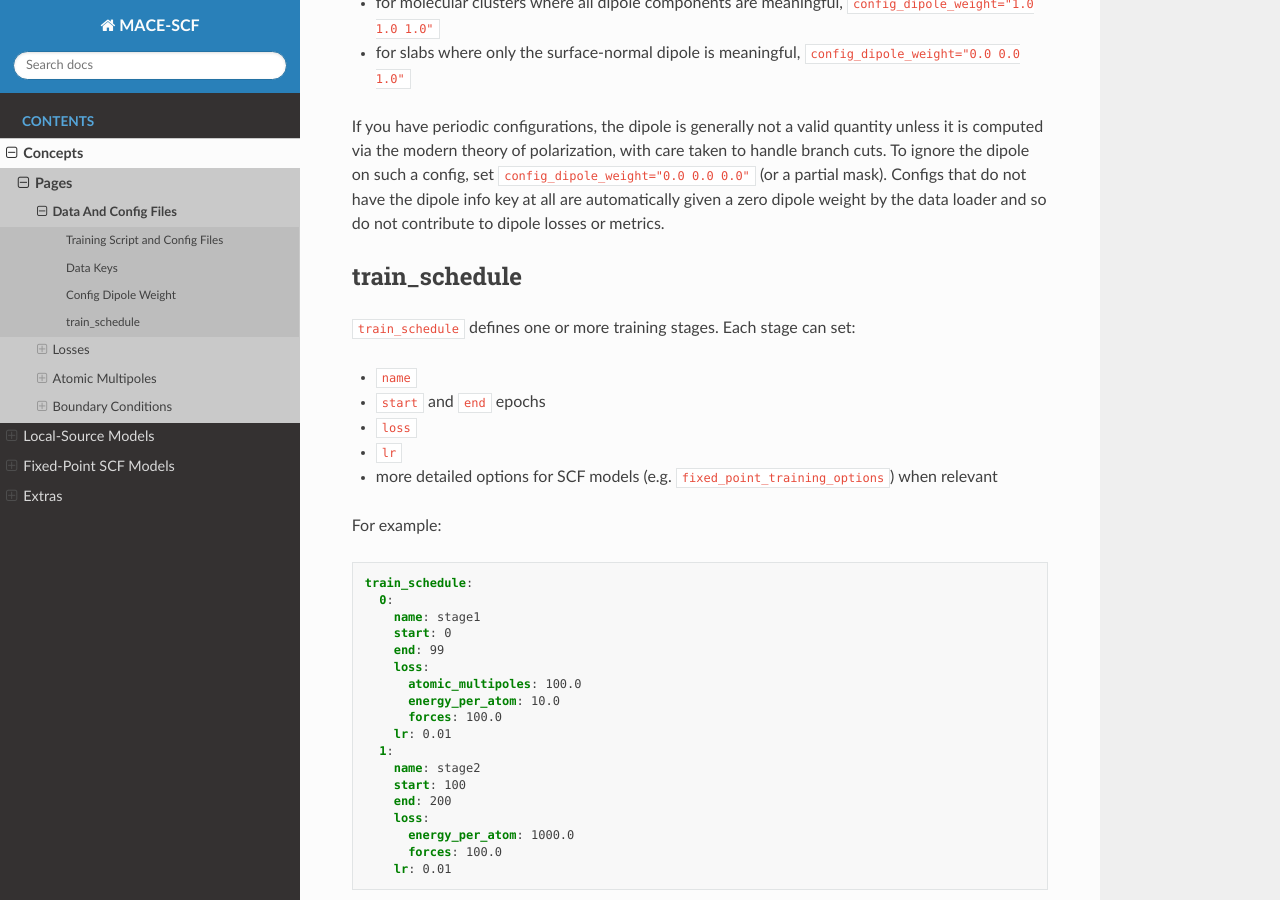
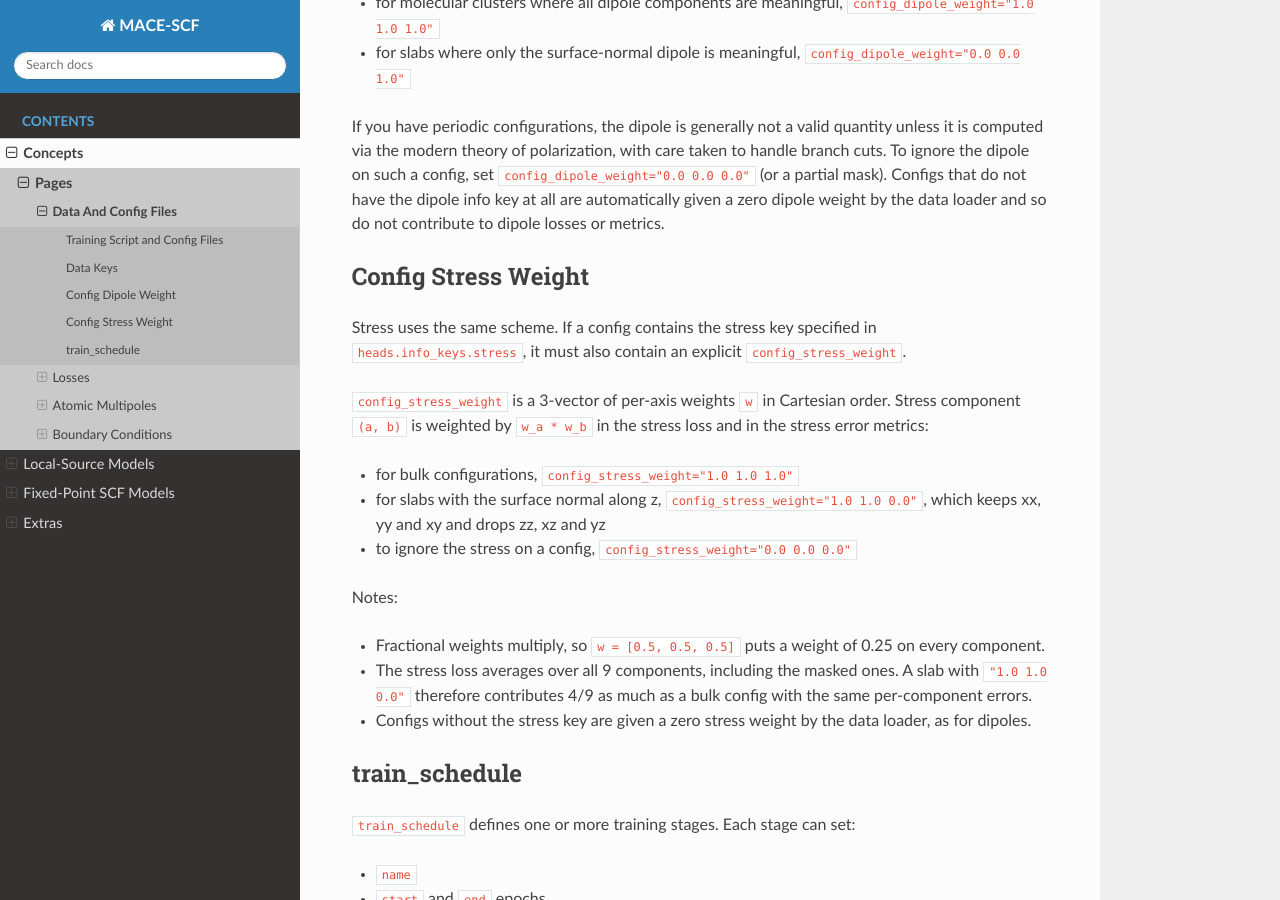
Before and after one commit to ACEsuit/mace-scf, a Sphinx documentation site: the page built from docs/concepts/data_and_config_files.md, in a window 1280 px wide and 900 px high, scrolled down 2859 px. Built offline with Sphinx 7.4.7 and the Read the Docs theme 3.1.0, drawn with Linux system fonts in a browser that asks for light colours.

Commit message:
add stress weight docs

```diff
--- a/docs/concepts/data_and_config_files.md
+++ b/docs/concepts/data_and_config_files.md
@@ -136,6 +136,31 @@ do not have the dipole info key at all are automatically given a zero
 dipole weight by the data loader and so do not contribute to dipole losses
 or metrics.
 
+## Config Stress Weight
+
+Stress uses the same scheme. If a config contains the stress key specified in
+`heads.info_keys.stress`, it must also contain an explicit
+`config_stress_weight`.
+
+`config_stress_weight` is a 3-vector of per-axis weights `w` in Cartesian
+order. Stress component `(a, b)` is weighted by `w_a * w_b` in the stress loss
+and in the stress error metrics:
+
+- for bulk configurations, `config_stress_weight="1.0 1.0 1.0"`
+- for slabs with the surface normal along z, `config_stress_weight="1.0 1.0 0.0"`,
+  which keeps xx, yy and xy and drops zz, xz and yz
+- to ignore the stress on a config, `config_stress_weight="0.0 0.0 0.0"`
+
+Notes:
+
+- Fractional weights multiply, so `w = [0.5, 0.5, 0.5]` puts a weight of
+  0.25 on every component.
+- The stress loss averages over all 9 components, including the masked ones. A
+  slab with `"1.0 1.0 0.0"` therefore contributes 4/9 as much as a bulk config
+  with the same per-component errors.
+- Configs without the stress key are given a zero stress weight by the data
+  loader, as for dipoles.
+
 ## train_schedule
 
 `train_schedule` defines one or more training stages. Each stage can set:
```
